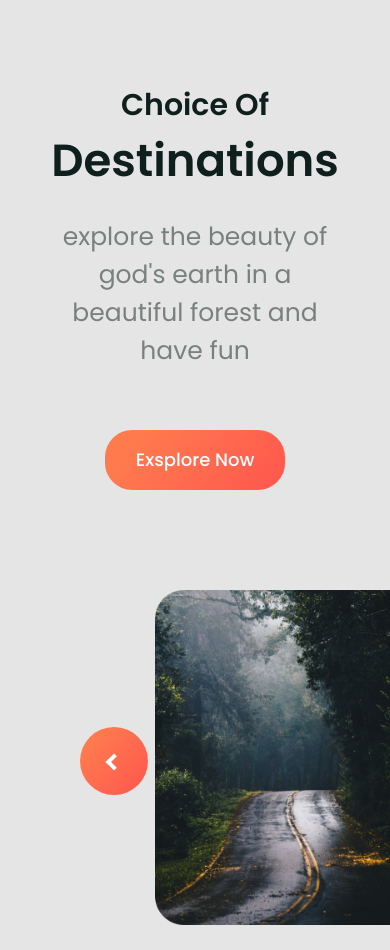
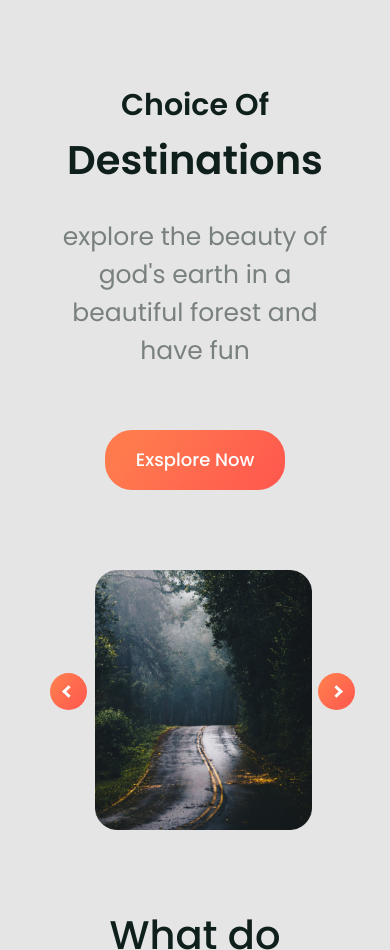
Before and after one commit to ElenSeverina/project_go_trip, a website: page index.html in a window 390 px wide. Shown: the part 800-1750 px from the top of the page. Drawn offline with Linux system fonts and the light colour scheme.

Commit message:
no commit message

```diff
--- a/css/page.css
+++ b/css/page.css
@@ -189,7 +189,6 @@ img[alt="decoration"]:nth-child(4) {
 .choice {
   padding-top: 86px;
   display: flex;
-  overflow: hidden;
 }
 
 .choice-content {
@@ -197,7 +196,7 @@ img[alt="decoration"]:nth-child(4) {
   min-width: 456px;
 }
 
-.choice-title-bigger {
+.choice-title-big {
   font-size: 2.2rem;
   line-height: 3.28rem;
 }
@@ -243,6 +242,8 @@ img[alt="decoration"]:nth-child(4) {
 
 .slider-items {
   display: flex;
+  overflow: hidden;
+  max-width: 835px;
 }
 
 .slide {
@@ -355,26 +356,37 @@ h6 {
   }
 
   .choice-slider {
-    padding: 100px 140px;
+    padding: 80px 0;
+    margin: 0 auto;
+  }
+
+  .slider-items {
+    padding: 0 35px 0;
+  }
+
+  .slide:first-child {
+    padding-left: 15px;
   }
 
   .slide {
-    max-width: 400px;
-    max-height: 335px;
-    padding: 0 15px 0;
+    max-width: 380px;
+    max-height: 315px;
+    padding-right: 15px;
   }
 
   .btn-controler {
-    bottom: 230px;
+    bottom: 220px;
+    width: 48px;
+    height: 48px;
   }
 
   .btn-controler.left {
-    left: 80px;
+    left: -10px;
   }
 
   .btn-controler.right {
     display: block;
-    left: 1060px;
+    left: 880px;
   }
 
   .customs-review .content-left {
@@ -392,6 +404,43 @@ h6 {
 
   .customs-review .content-right h3 {
     text-align: center;
+  }
+}
+
+@media (max-width: 960px) {
+  .choice-slider {
+    max-width: 600px;
+  }
+
+  .slide:first-child {
+    padding-left: 20px;
+  }
+
+  .slide {
+    max-width: 345px;
+    max-height: 280px;
+    padding: 0 20px 0;
+  }
+
+  .btn-controler.left {
+    left: 10px;
+  }
+
+  .btn-controler.right {
+    left: 570px;
+  }
+
+  .btn-controler {
+    bottom: 200px;
+    width: 37px;
+    height: 37px;
+  }
+
+  .btn-controler i {
+    border: solid #ffffff;
+    border-width: 0 3px 3px 0;
+    padding: 2px;
+    margin-bottom: 2px;
   }
 }
 
@@ -450,9 +499,30 @@ h6 {
     font-size: 1.6rem;
   }
 
-  .choice-title-bigger {
-    font-size: 1.8rem;
+  .choice-title-big {
+    font-size: 1.6rem;
     line-height: 2.6rem;
+  }
+
+  .choice-slider {
+    max-width: 310px;
+  }
+
+  .slide:first-child {
+  padding-left: 20px;
+  }
+
+  .btn-controler.left {
+    left: 10px;
+  }
+
+  .btn-controler.right {
+    left: 278px;
+  }
+
+  .slide {
+    max-width: 325px;
+    max-height: 260px;
   }
 
   .user img {
--- a/index.html
+++ b/index.html
@@ -59,7 +59,7 @@
       <section class="choice">
         <div class="choice-content">
           <h3 class="choice-title">Choice Of</h3>
-          <h3 class="choice-title-bigger">Destinations</h3>
+          <h3 class="choice-title-big">Destinations</h3>
           <div class="text choice-text">
             explore the beauty of god's earth in a beautiful forest and have fun
           </div>
```
